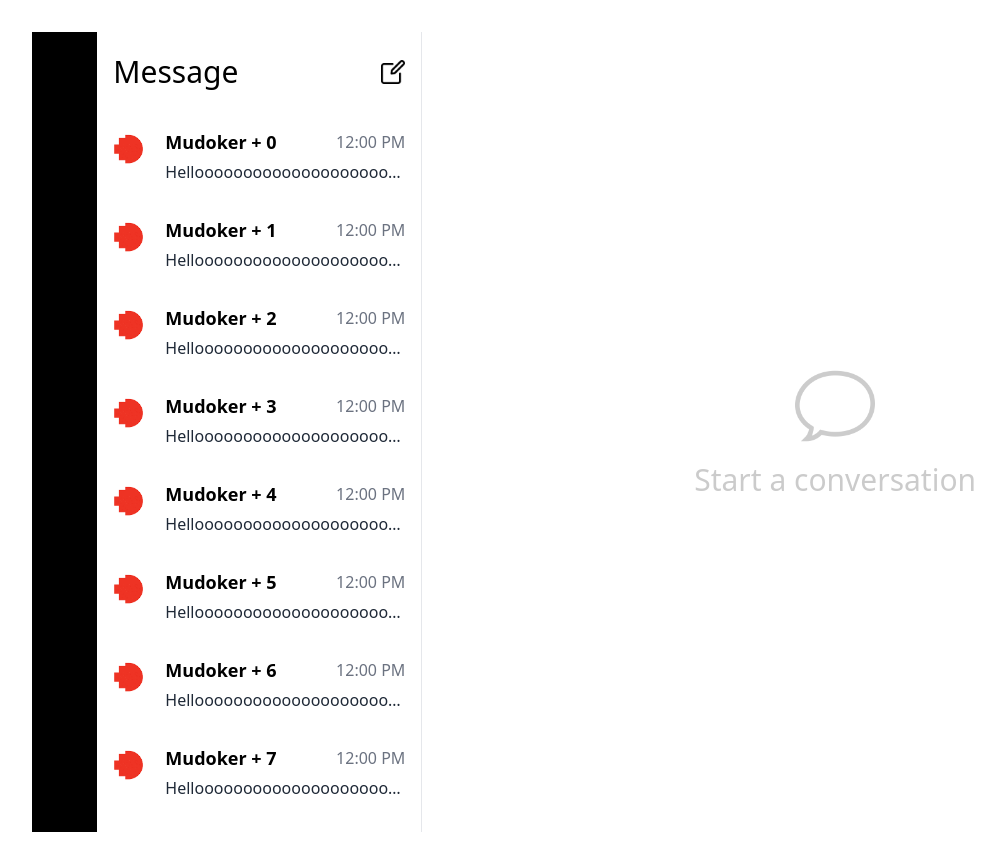
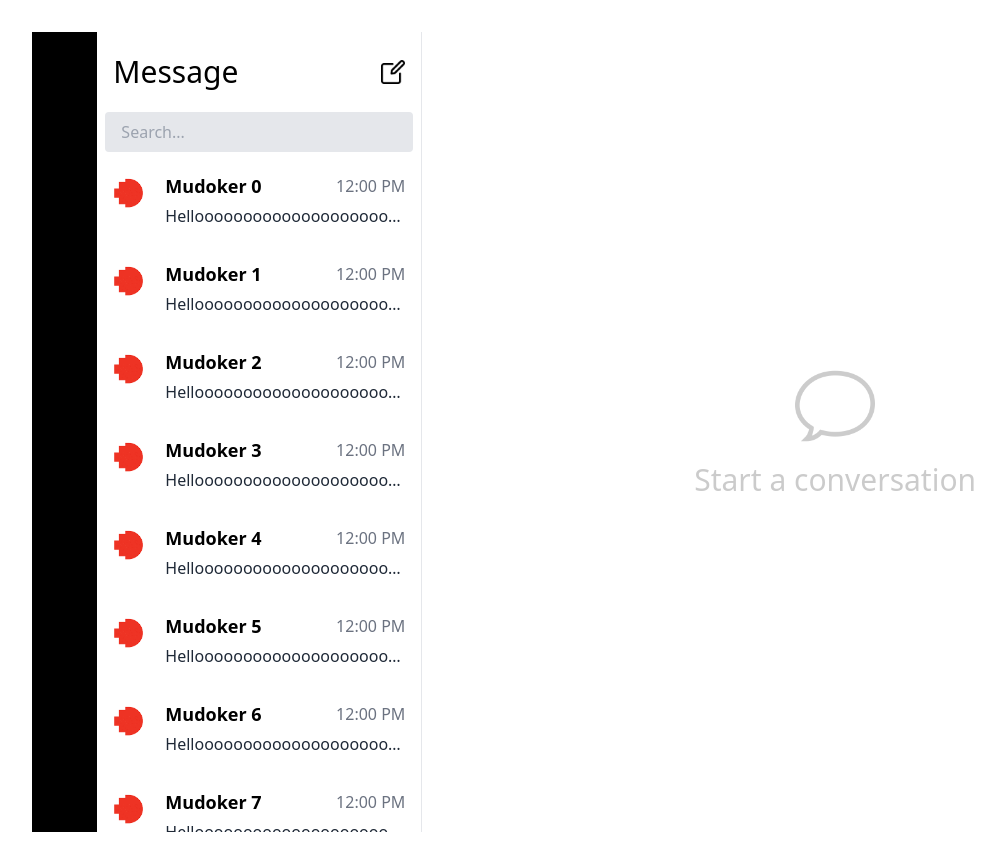
Before and after one commit to zenbright/Bright_FE, a React (Vite) app: page / in a window 1280 px wide. Shown: the whole page, without its empty margins (0-1005 px from the left). Built offline with nearby package versions, Linux system fonts and the light colour scheme.

Commit message:
Search message by phrases

```diff
--- a/src/components/screen/message/message.jsx
+++ b/src/components/screen/message/messageTag.jsx
@@ -1,6 +1,6 @@
 import PropTypes from 'prop-types';
 
-export const Message = ({ profileImage, userName, message, sentTime, isSelected, onClick }) => {
+export const MessageTag = ({ profileImage, userName, message, sentTime, isSelected, onClick }) => {
     return (
         <div className={`flex items-start p-4 ${isSelected ? 'bg-gray-500 bg-opacity-20' : ''}`} onClick={onClick}>
             {/* User Avatar */}
@@ -27,7 +27,7 @@ export const Message = ({ profileImage, userName, message, sentTime, isSelected,
     );
 };
 
-Message.propTypes = {
+MessageTag.propTypes = {
     profileImage: PropTypes.string,
     isSelected: PropTypes.bool,
     userName: PropTypes.string,
--- a/src/components/screen/message/messageView.jsx
+++ b/src/components/screen/message/messageView.jsx
@@ -1,4 +1,4 @@
-import { Message } from "./message";
+import { MessageTag } from "./messageTag";
 import image from '../../../assets/images/rmitlogo.png';
 import { useState } from "react";
 import { MessageContent } from "./messageContent";
@@ -6,12 +6,47 @@ import messageNew from '../../../assets/images/writing.png';
 
 export const MessageView = () => {
     const [selectedMessage, setSelectedMessage] = useState(-1);
+    const [searchPhrase, setSearchPhrase] = useState("");
+
+    const isContain = (str, search) => {
+        const normalizedStr = str.toLowerCase();
+        const normalizedSearch = search.toLowerCase();
+
+        for (const char of normalizedSearch) {
+            if (normalizedStr.indexOf(char) === -1) {
+                return false;
+            }
+        }
+        return true;
+    };
+
+    const handleSearchInputChange = (event) => {
+        const value = event.target.value;
+        setSearchPhrase(value);
+    };
 
     const MessageList = () => {
-        const list = Array.from({ length: 10 }, (_, i) => (
-            <Message key={i} onClick={() => setSelectedMessage(i)} isSelected={selectedMessage === i} sentTime={'12:00 PM'} userName={`Mudoker + ${i}`} profileImage={image} message={'Helloooooooooooooooooooooooooooooooooo'} />
-        ));
-        return list;
+        const filteredList = Array.from({ length: 10 }, (_, i) => (
+            <MessageTag
+                key={i}
+                onClick={() => setSelectedMessage(i)}
+                isSelected={selectedMessage === i}
+                sentTime={'12:00 PM'}
+                userName={`Mudoker ${i}`}
+                profileImage={image}
+                message={'Helloooooooooooooooooooooooooooooooooo'}
+            />
+        )).filter(message => searchPhrase === "" || isContain(message.props.userName.toLowerCase(), searchPhrase.toLowerCase()));
+
+        if (filteredList.length === 0) {
+            return (
+                <div className="flex items-center justify-center" style={{ width: '324px' }}>
+                    <p className="text-center p-5 font-medium opacity-60">No results found</p>
+                </div>
+
+            );
+        }
+        return filteredList;
     };
 
     return (
@@ -28,8 +63,17 @@ export const MessageView = () => {
                     </button>
                 </div>
 
+                <div className="relative flex items-center">
+                    <input
+                        type="text"
+                        placeholder="Search..."
+                        className="bg-gray-200 h-10 rounded-tl rounded-tr rounded-bl rounded-br py-2 px-4 outline-none w-full mx-2 mb-1"
+                        onChange={handleSearchInputChange}
+                    />
+                </div>
+
                 {/* Make the message list scrollable */}
-                <div className="overflow-y-scroll scrollbar-thin scrollbar-thumb-gray-200" style={{ maxHeight: 'calc(100vh - 80px)' }}>
+                <div className="overflow-y-scroll scrollbar-thin scrollbar-thumb-gray-200" style={{ maxHeight: 'calc(100vh - 124px)' }}>
                     <MessageList />
                 </div>
             </div>
```
